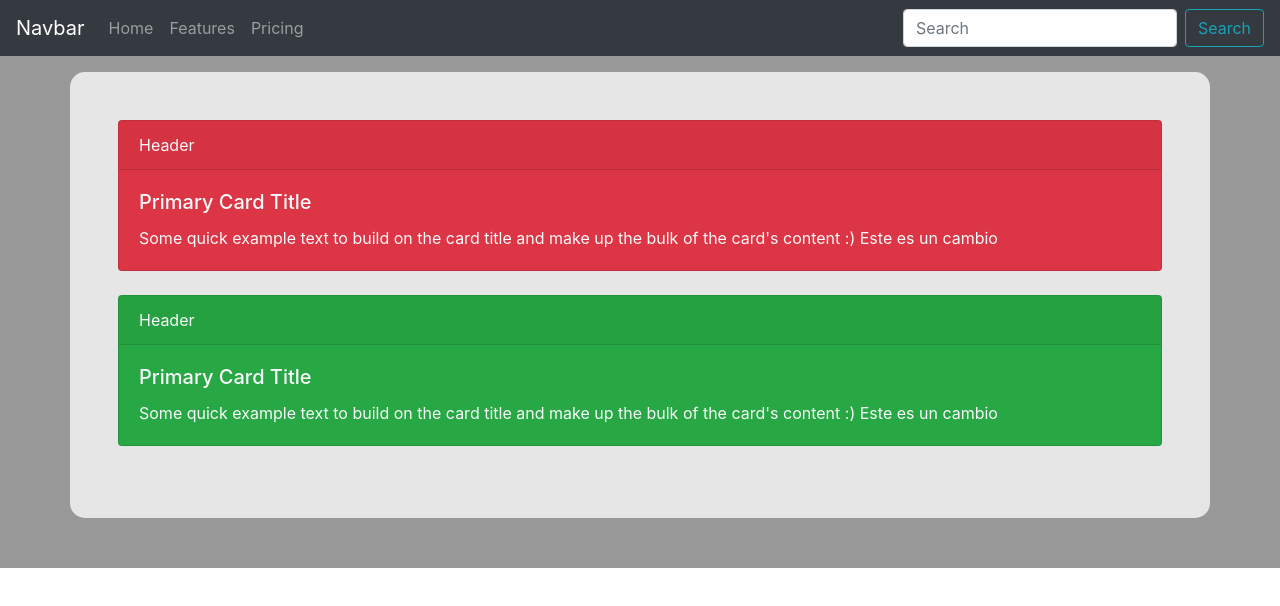
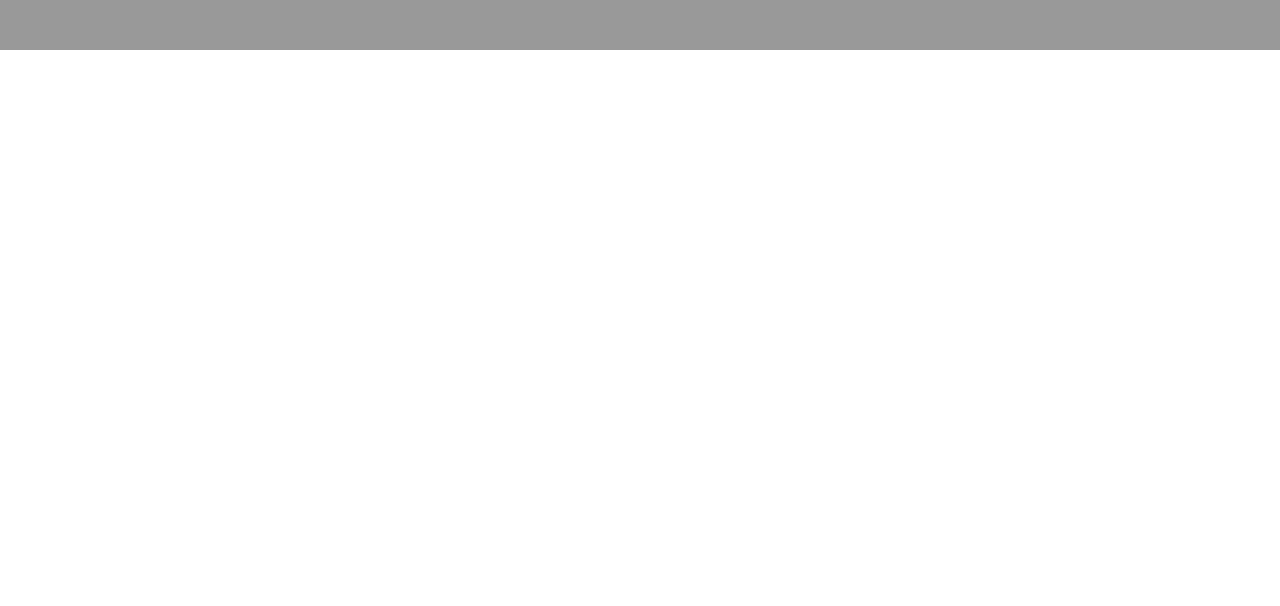
Before and after one commit to mariannyy1002/smart-garden, a React (Create React App) app: page / in a window 1280 px wide. Shown: the top 606 px of the page. Built offline with nearby package versions, Linux system fonts and the light colour scheme.

Commit message:
Update archivos

```diff
--- a/package.json
+++ b/package.json
@@ -8,7 +8,6 @@
     "@testing-library/user-event": "^12.6.3",
     "bootstrap": "^4.6.0",
     "react": "^17.0.1",
-    "react-bootstrap": "^1.4.3",
     "react-dom": "^17.0.1",
     "react-scripts": "4.0.2",
     "web-vitals": "^1.1.0"
--- a/src/App.js
+++ b/src/App.js
@@ -1,12 +1,9 @@
 import './App.css';
-import BarraNav from './components/BarraNav';
-import Contenido from './components/Contenido';
 
 function App() {
   return (
     <div className="App">
-        <BarraNav />
-        <Contenido />
+
     </div>
   );
 }
--- a/src/components/BarraNav.js
+++ /dev/null
@@ -1,26 +0,0 @@
-import React, { Component } from 'react';
-
-import Navbar from "react-bootstrap/Navbar";
-import Nav from "react-bootstrap/Nav";
-import Form from "react-bootstrap/Form";
-import FormControl from "react-bootstrap/FormControl";
-import Button from "react-bootstrap/Button";
-
-export default class BarraNav extends Component {
-    render() {
-        return (
-            <Navbar bg="dark" variant="dark">
-                <Navbar.Brand href="#home">Navbar</Navbar.Brand>
-                <Nav className="mr-auto">
-                <Nav.Link href="#home">Home</Nav.Link>
-                <Nav.Link href="#features">Features</Nav.Link>
-                <Nav.Link href="#pricing">Pricing</Nav.Link>
-                </Nav>
-                <Form inline>
-                <FormControl type="text" placeholder="Search" className="mr-sm-2" />
-                <Button variant="outline-info">Search</Button>
-                </Form>
-            </Navbar>
-        )
-    }
-}
--- a/src/components/Contenido.js
+++ /dev/null
@@ -1,15 +0,0 @@
-import React, { Component } from 'react';
-import { Container } from 'react-bootstrap';
-
-import Tarjeta from './Tarjeta';
-
-export default class Contenido extends Component {
-    render() {
-        return (
-            <Container className="p-5 mt-3" style={{backgroundColor: "#E6E6E6", borderRadius: "15px"}}>
-                <Tarjeta color="danger"/>
-                <Tarjeta color="success"/>
-            </Container>
-        )
-    }
-}
--- a/src/components/Tarjeta.js
+++ /dev/null
@@ -1,20 +0,0 @@
-import React, { Component } from 'react';
-import Card from 'react-bootstrap/Card';
-
-export default class Tarjeta extends Component {
-    render() {
-        return (
-            <Card bg={this.props.color} className="text-light mb-4">
-                <Card.Header>Header</Card.Header>
-                <Card.Body>
-                <Card.Title>Primary Card Title</Card.Title>
-                <Card.Text>
-                    Some quick example text to build on the card title and make up the bulk
-                    of the card's content :)
-                    Este es un cambio
-                </Card.Text>
-                </Card.Body>
-            </Card>
-        )
-    }
-}
```
Also changed, not shown: 1 other file (tests, documents, lock files or other folders).
